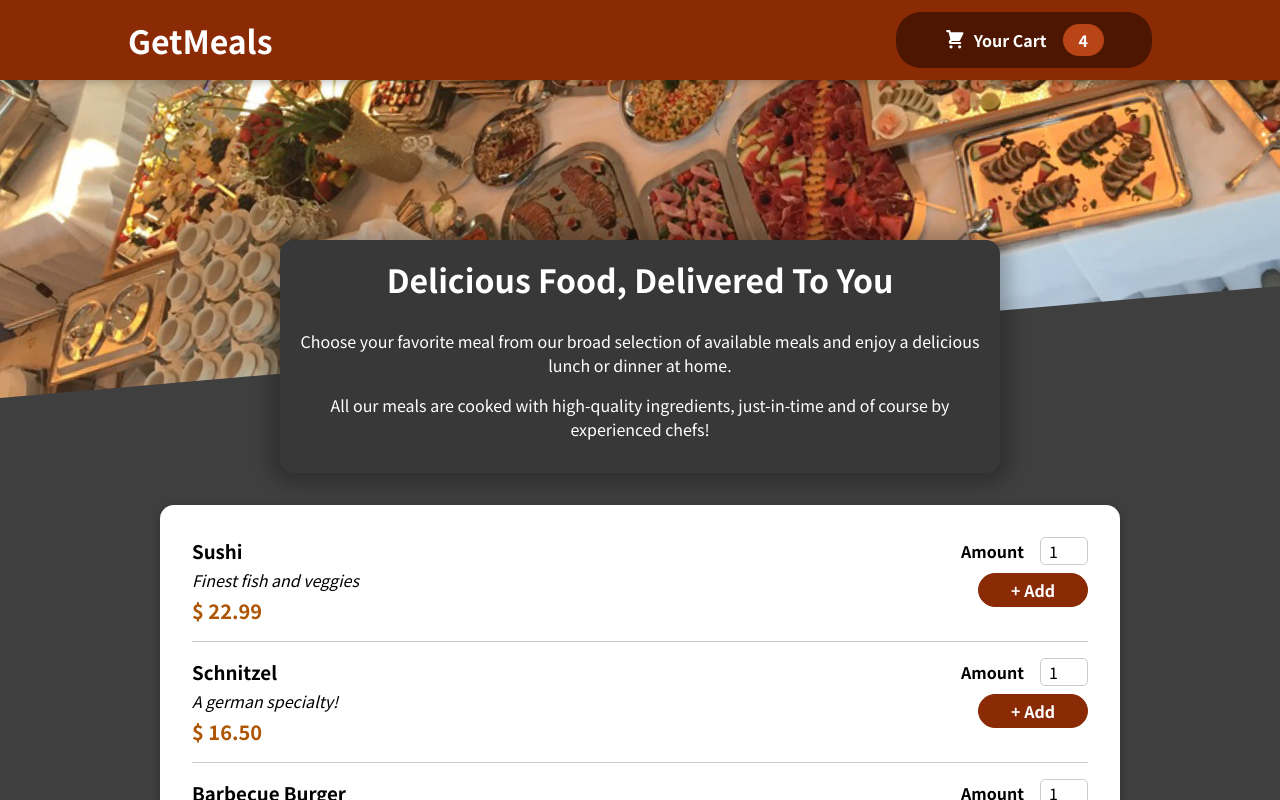
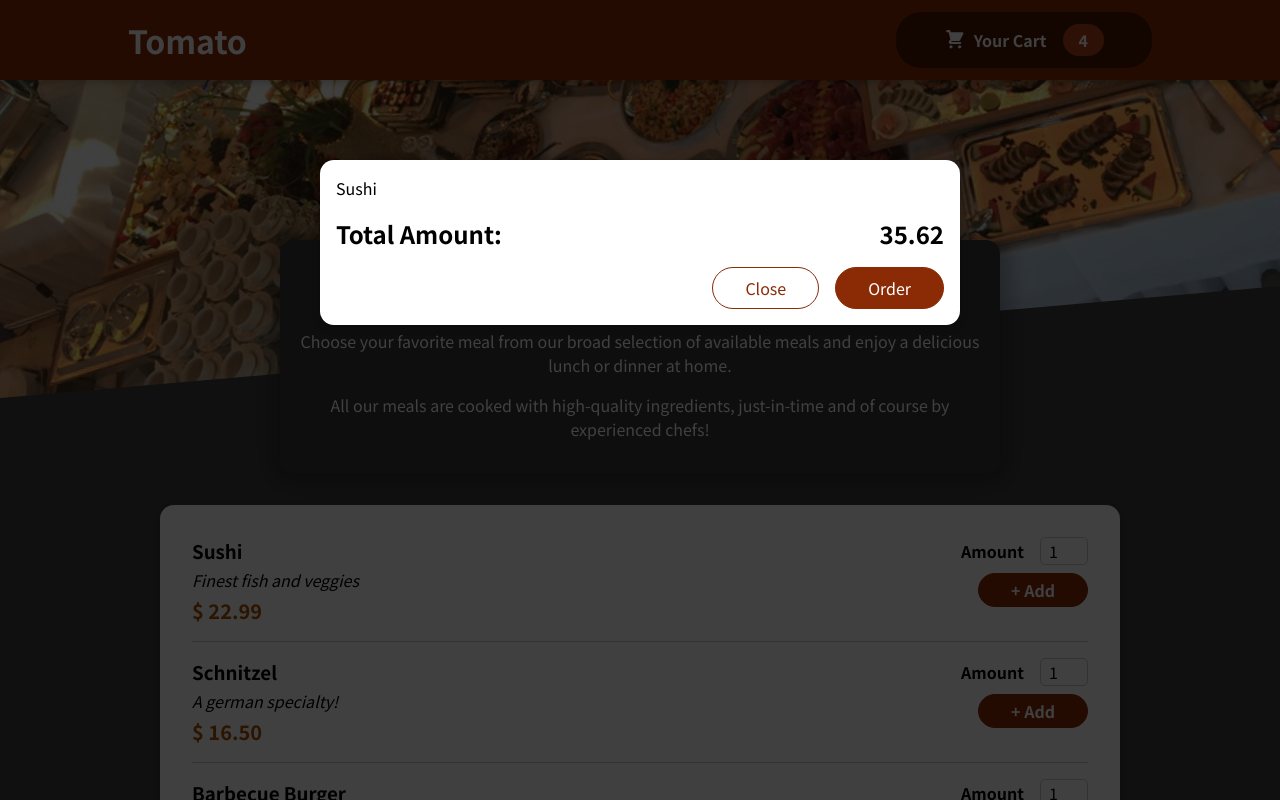
Before and after one commit to BuntyBru/bug-free-spork, a React (Create React App) app: page / in a window 1280 px wide. Shown: the top 800 px of the page. Built offline with nearby package versions, Linux system fonts and the light colour scheme.

Commit message:
changes for the cart modal

```diff
--- a/public/index.html
+++ b/public/index.html
@@ -28,6 +28,7 @@
   </head>
   <body>
     <noscript>You need to enable JavaScript to run this app.</noscript>
+    <div id="overlays"></div>
     <div id="root"></div>
     <!--
       This HTML file is a template.
--- a/src/App.js
+++ b/src/App.js
@@ -1,9 +1,11 @@
 import { Fragment } from "react";
 import Header from "./components/Layout/Header";
 import Meals from "./components/Meals/Meals";
+import Cart from "./components/Cart/Cart";
 function App() {
   return (
     <Fragment>
+      <Cart/>
       <Header />
       <main>
         <Meals />
--- a/src/components/Cart/Cart.js
+++ b/src/components/Cart/Cart.js
@@ -1,4 +1,5 @@
 import classes from "./Cart.module.css";
+import Modal from "../UI/Modal";
 
 const Cart = (props) => {
   const cartItems = (
@@ -16,16 +17,17 @@
     </ul>
   );
   return (
-    <div>
+    <Modal>
       {cartItems}
       <div className={classes.total}>
+        <span>Total Amount:</span>
         <span>35.62</span>
       </div>
       <div className={classes.actions}>
         <button className={classes["button--alt"]}>Close</button>
         <button className={classes.button}>Order</button>
       </div>
-    </div>
+    </Modal>
   );
 };
 
--- a/src/components/Layout/Header.js
+++ b/src/components/Layout/Header.js
@@ -7,7 +7,7 @@
   return (
     <Fragment>
       <header className={classes.header}>
-        <h1>GetMeals</h1>
+        <h1>Tomato</h1>
         <HeaderCartButton/>
       </header>
       <div className={classes['main-image']}>
--- /dev/null
+++ b/src/components/UI/Modal.js
@@ -0,0 +1,29 @@
+import classes from "./Modal.module.css";
+import  ReactDOM from "react-dom";
+import { Fragment } from "react";
+
+const Backdrop = (props) => {
+  return <div className={classes.backdrop}></div>;
+};
+
+const ModalOverlay = (props) => {
+  return (
+    <div className={classes.modal}>
+      <div className={classes.content}>{props.children}</div>
+    </div>
+  );
+};
+
+const portalElement = document.getElementById("overlays");
+
+const Modal = (props) => {
+  return (
+    <Fragment>
+      {ReactDOM.createPortal(<Backdrop />,portalElement)}
+      {ReactDOM.createPortal(<ModalOverlay>{props.children}</ModalOverlay>,portalElement)}
+
+    </Fragment>
+  );
+};
+
+export default Modal;
--- /dev/null
+++ b/src/components/UI/Modal.module.css
@@ -0,0 +1,40 @@
+.backdrop {
+    position: fixed;
+    top: 0;
+    left: 0;
+    width: 100%;
+    height: 100vh;
+    z-index: 20;
+    background-color: rgba(0, 0, 0, 0.75);
+  }
+
+  .modal {
+    position: fixed;
+    top: 20vh;
+    left: 5%;
+    width: 90%;
+    background-color: white;
+    padding: 1rem;
+    border-radius: 14px;
+    box-shadow: 0 2px 8px rgba(0, 0, 0, 0.25);
+    z-index: 30;
+    animation: slide-down 300ms ease-out forwards;
+  }
+
+  @media (min-width: 768px) {
+    .modal {
+      width: 40rem;
+      left: calc(50% - 20rem);
+    }
+  }
+
+  @keyframes slide-down {
+    from {
+      opacity: 0;
+      transform: translateY(-3rem);
+    }
+    to {
+      opacity: 1;
+      transform: translateY(0);
+    }
+  }
```
Also changed, not shown: 1 other file (tests, documents, lock files or other folders).
